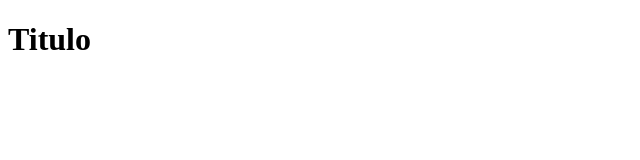
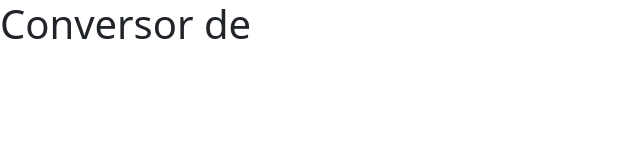
Before and after one commit to martinquirozr/conversor-divisas, a plain HTML site: page index.html in a window 1280 px wide. Shown: the whole page, without its empty margins (0-640 px from the left). Drawn offline with nearby package versions, Linux system fonts and the light colour scheme.

Commit message:
Se agrega boostrap a la pagina

```diff
--- a/index.html
+++ b/index.html
@@ -4,11 +4,14 @@
     <meta charset="UTF-8">
     <meta name="viewport" content="width=device-width, initial-scale=1.0">
     <link rel="stylesheet" href="style.css">
+    <link rel="stylesheet" href="https://cdn.jsdelivr.net/npm/bootstrap@5.3.3/dist/css/bootstrap.min.css">
     <title>Conversor de Divisas</title>
 </head>
 <body>
-    <h1>Titulo</h1
+    <h1>Conversor de</h1
 
-    <script src="script.js"></script>
+
+        <script src="https://cdn.jsdelivr.net/npm/bootstrap@5.3.3/dist/js/bootstrap.bundle.min.js"></script>
+        <script src="script.js"></script>
 </body>
 </html>
```
